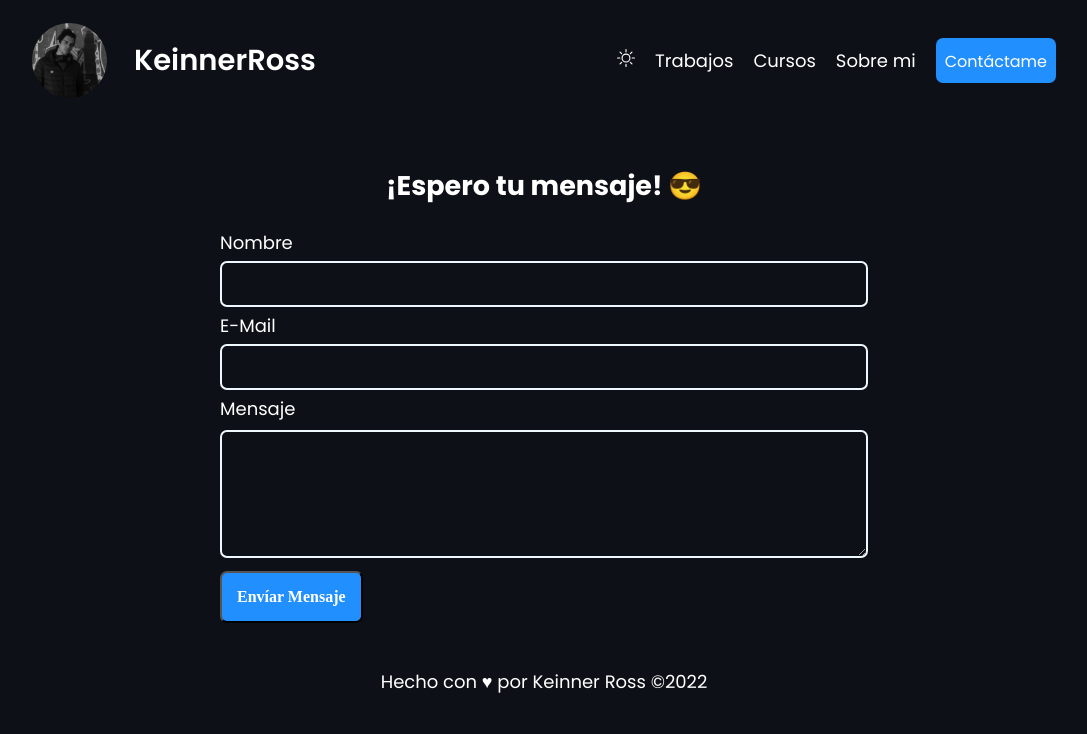
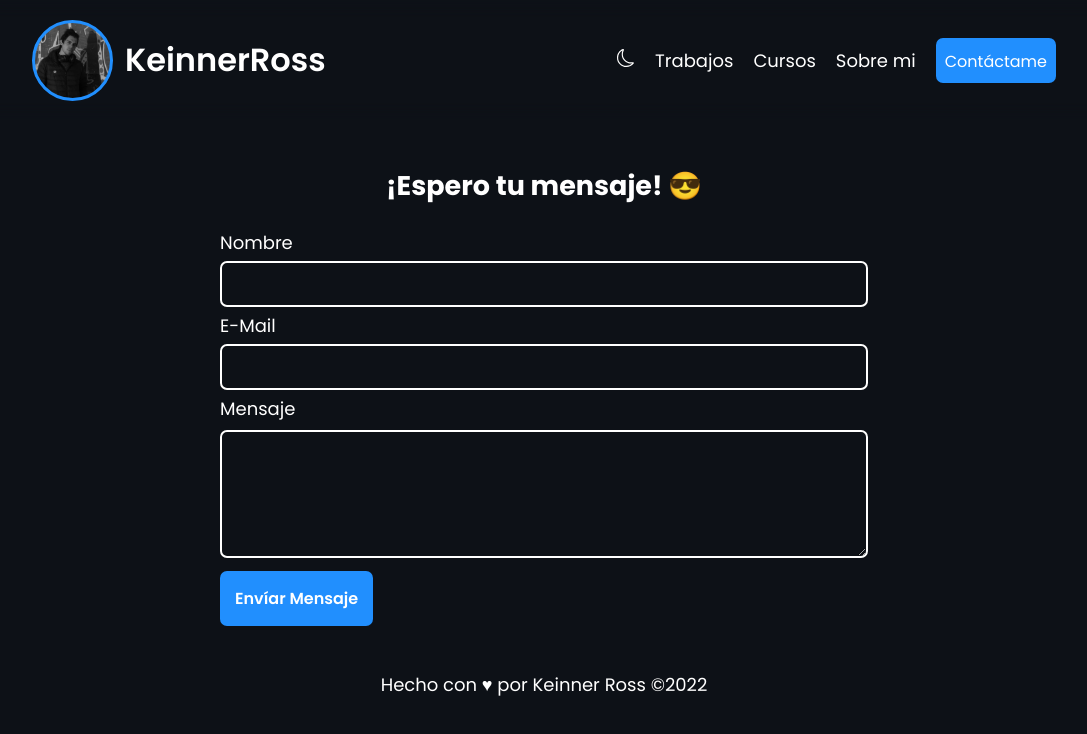
Before and after one commit to Keinnerross/portfolioross, a React (Create React App) app: page /contacto in a window 1280 px wide. Shown: the top 734 px of the page, without its empty margins (96-1183 px from the left). Built offline with nearby package versions, Linux system fonts and the light colour scheme.

Commit message:
lightmode and works

```diff
--- a/src/App.css
+++ b/src/App.css
@@ -18,6 +18,7 @@ body {
   font-family: poppins, sans-serif;
   background-color: var(--blackbg);
   color: var(--textColor);
+
 }
 
 body li {
--- a/src/components/Main/main.jsx
+++ b/src/components/Main/main.jsx
@@ -9,7 +9,12 @@ const Main = () => {
           <section className="info">
             <h4>Hola!</h4>
             <p>
-              Me llamo KeinnerRoss ( nacido en 1998 - Venezuela) <span className="purple-1">soy diseñador y desarrollador Frontend,</span> he trabajado como freelancer en estos últimos años, ahora busco
+              Me llamo KeinnerRoss{" "}
+              <span className="purple-1">
+                {" "}
+                soy diseñador y desarrollador Frontend,
+              </span>{" "}
+              he trabajado como freelancer en estos últimos años, ahora busco
               nuevos retos donde pueda fortalecer mis habilidades y trabajar en
               equipo. Amo la naturaleza, la historia y el arte.
             </p>
@@ -22,9 +27,7 @@ const Main = () => {
             alt=""
           />
         </div>
-
       </div>
-
     </div>
   );
 };
--- a/src/components/lightMode.jsx
+++ b/src/components/lightMode.jsx
@@ -1,11 +1,10 @@
 import React, { useState } from "react";
 import { useEffect } from "react";
 
-import { BsSun } from "react-icons/bs";
+import { BsMoon, BsSun } from "react-icons/bs";
 
 const LightMode = () => {
-  const [lighMode, setLightMode] = useState(false);
-
+  const [lightMode, setLightMode] = useState(false);
   const lightModeTheme = {
     text: "#0d1117",
     bg: "#f1faee",
@@ -19,22 +18,29 @@ const LightMode = () => {
   };
 
   useEffect(() => {
+    const nav = document.getElementById("nav");
     const rootElement = document.documentElement;
-    document.body.style.transition = ".7s";
-    if (lighMode) {
+    document.body.style.transition = ".5s";
+    if (lightMode) {
+      nav.style.background = lightModeTheme.bg;
+
       rootElement.style.setProperty("--blackbg", lightModeTheme.bg);
       rootElement.style.setProperty("--textColor", lightModeTheme.text);
       rootElement.style.setProperty("--secundary", lightModeTheme.secundary);
+      nav.style.transition = "2s";
     } else {
+      nav.style.background = "var(--blackbg) opacity(80%)";
+      nav.style.transition = "0s";
+
       rootElement.style.setProperty("--blackbg", darkModeTheme.bg);
       rootElement.style.setProperty("--textColor", darkModeTheme.text);
       rootElement.style.setProperty("--secundary", darkModeTheme.secundary);
     }
-  }, [lighMode]);
+  }, [lightMode]);
 
   return (
-    <div onClick={() => setLightMode(!lighMode)}>
-      <BsSun></BsSun>
+    <div onClick={() => setLightMode(!lightMode)}>
+      {lightMode ? <BsSun /> : <BsMoon />}
     </div>
   );
 };
--- a/src/components/nav.jsx
+++ b/src/components/nav.jsx
@@ -4,7 +4,7 @@ import { Link } from "react-router-dom";
 
 const Nav = () => {
   return (
-    <nav>
+    <nav id="nav">
       <div className="nav-container">
         <Link to="/">
           <div className="logo">
--- a/src/components/works/works.jsx
+++ b/src/components/works/works.jsx
@@ -31,7 +31,7 @@ const Works = () => {
         <div className="box-works-container">
           <ProjectCard
             title="Spartan Pomodoro"
-            description="La técnica Pomodoro es un método para mejorar la gestión del tiempo dedicado a una actividad."
+            description="App mejorar la gestión del tiempo focalizado a una actividad usando el metodo pomodoro."
             icon={<SiReact />}
             technology="React.js"
             img="https://www.jsmastery.pro/_next/image?url=%2F_next%2Fstatic%2Fmedia%2Fmovie.3bed4872.png&w=3840&q=75"
--- a/src/stylesheet/contact.css
+++ b/src/stylesheet/contact.css
@@ -21,7 +21,7 @@ margin-top: 18vh;
   margin: 5px 0;
   border-radius: 7px;
   background-color: var(--blackbg);
-  border: 2px solid aliceblue;
+  border: 2px solid var(--textColor);
   color: white;
   font-size: 16px;
 }
@@ -32,21 +32,23 @@ margin-top: 18vh;
   height: 120px;
   border-radius: 7px;
   background-color: var(--blackbg);
-  border: 2px solid aliceblue;
+  border: 2px solid var(--textColor);
   color: white;
   font-size: 16px;
   display: block;
   margin: 8px 0;
 }
 
-.send-button{
+.send-button {
   background-color: var(--purple);
   padding: 15px;
   color: white;
-    font-family: montserrat;
+  font-family: poppins;
   font-size: 16px;
   font-weight: 600;
   border-radius: 7px;
   cursor: pointer;
   margin-top: 5px;
+  border: none;
+
 }
--- a/src/stylesheet/main/buttonsAndSocial.css
+++ b/src/stylesheet/main/buttonsAndSocial.css
@@ -21,7 +21,6 @@
   font-weight: 400;
   border-radius: 9px;
   cursor: pointer;
-  transition: 1s;
 }
 
 .button-secundary:hover {
@@ -38,9 +37,7 @@
   transform: scale(1.4);
 }
 
-.front-buttons svg {
-  transition: 1s;
-}
+
 .front-buttons svg:hover {
   cursor: pointer;
   transform: scale(1.2);
--- a/src/stylesheet/nav.css
+++ b/src/stylesheet/nav.css
@@ -2,7 +2,6 @@ nav {
   width: 100vw;
   max-width: 100%;
   height: 120px;
-  background-color: var(--blackbg) opacity(80%);
   display: flex;
   align-items: center;
   justify-content: center;
@@ -24,17 +23,11 @@ nav {
   cursor: pointer;
 }
 
-.logo:hover .img-me {
-
-}
-
 .logo .logotype {
   color: var(--textColor);
-  font-size: 29px;
+  font-size: 32px;
   font-weight: 600;
-  padding-left: 7px;
-  margin-left: 20px;
-
+  margin-left: 12px;
 }
 
 .img-me {
@@ -45,6 +38,7 @@ nav {
   background-repeat: no-repeat;
   background-size: cover;
   transform: scaleX(-1);
+  border: 3px solid var(--purple);
 }
 
 .routes-section {
@@ -91,6 +85,6 @@ nav {
 }
 
 .button-cv:hover {
-  background-color: #d53598;
+  filter: brightness(1.2);
   transition: 0.8s;
 }
--- a/src/stylesheet/works/projectCard.css
+++ b/src/stylesheet/works/projectCard.css
@@ -1,6 +1,6 @@
 .box-work-main {
   width: 32em;
-  height: 160px;
+  height: 170px;
   cursor: pointer;
   display: flex;
   padding: 10px;
```
Lines whose indentation alone changed are shown as unchanged.
